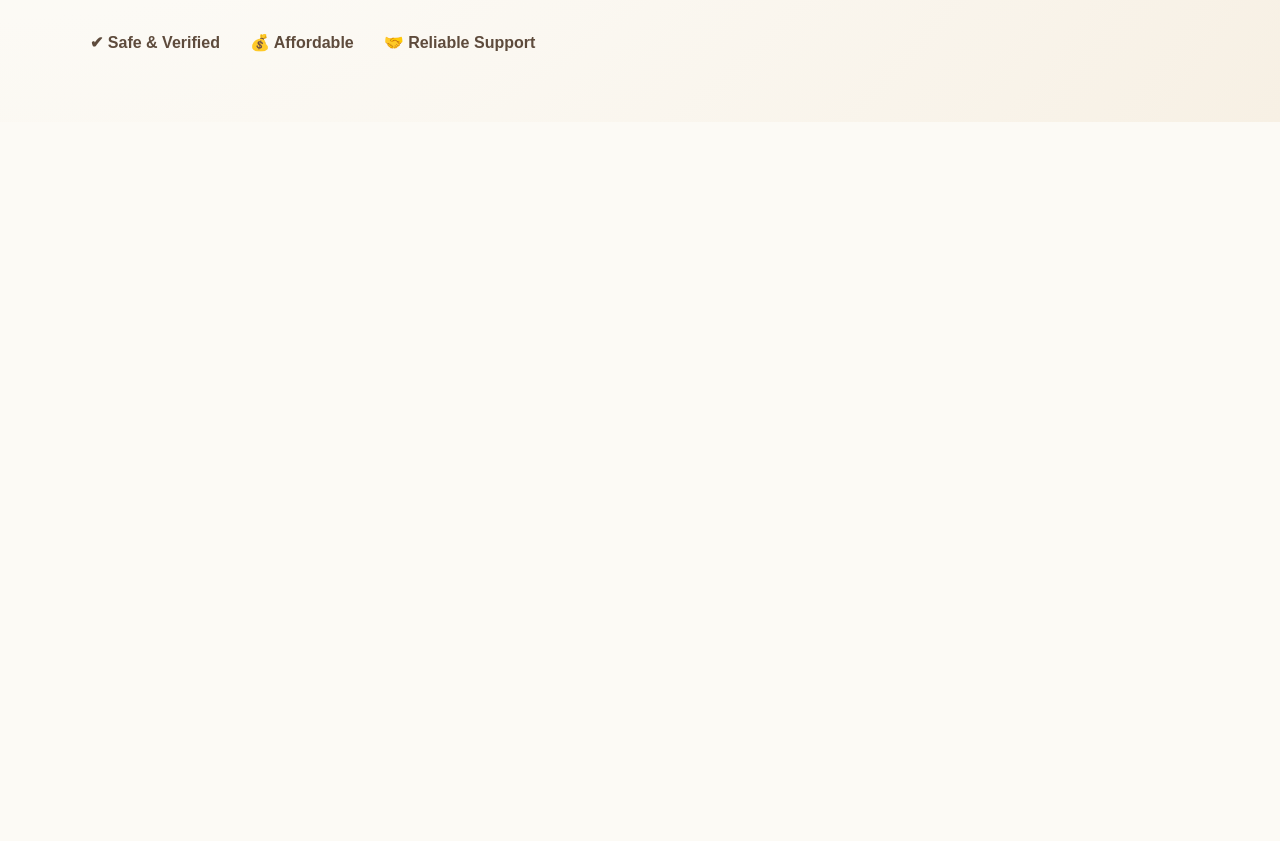
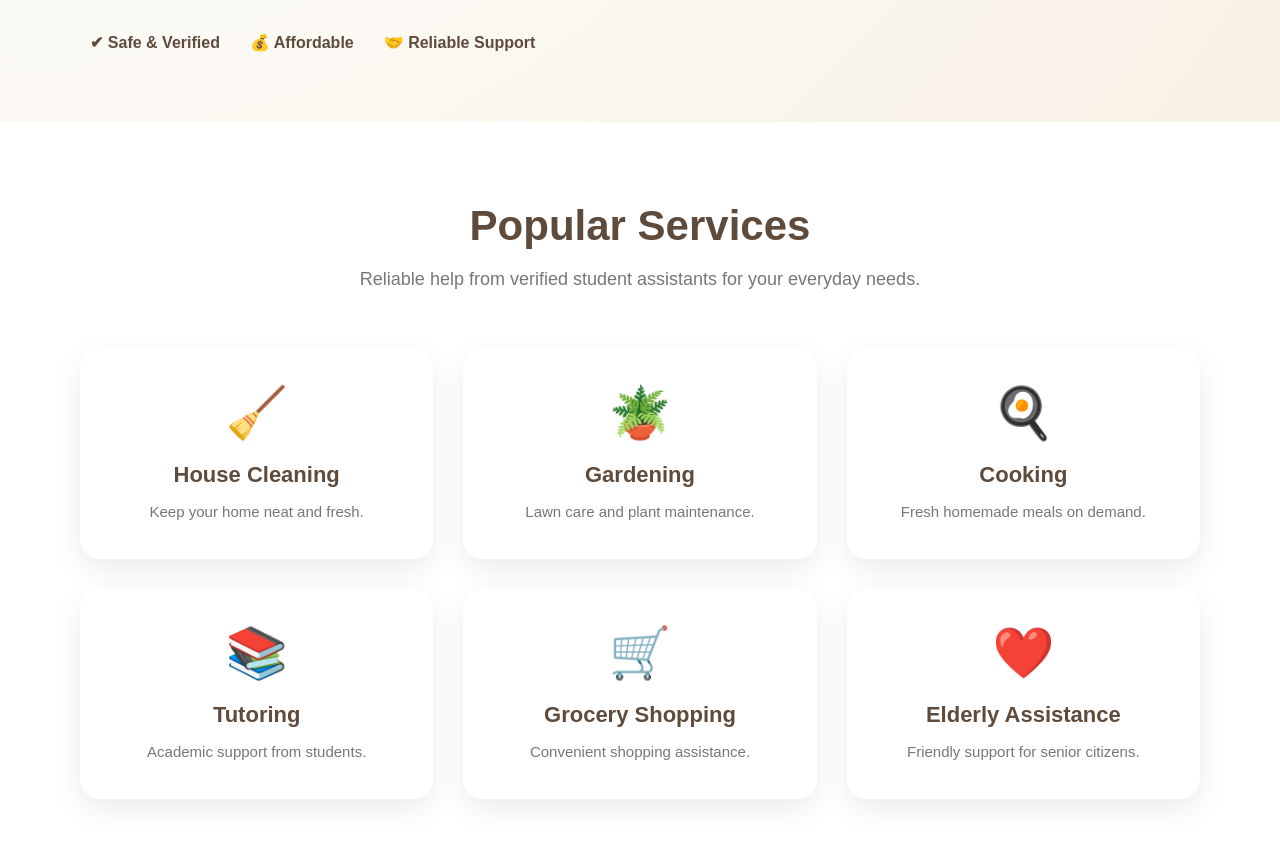
Before and after one commit to RagiSrinija27/earnmate-platform, a React (Vite) app in the folder frontend/: page / in a window 1280 px wide. Shown: the part 947-1788 px from the top of the page. Before the commit the page ends 1069 px from the top, so only its background shows below. Built offline with nearby package versions, Linux system fonts and the light colour scheme.

Commit message:
Enhance Popular Services section

```diff
--- a/frontend/src/App.jsx
+++ b/frontend/src/App.jsx
@@ -2,12 +2,14 @@ import "./App.css";
 
 import Navbar from "./components/Navbar/Navbar";
 import Hero from "./components/Hero/Hero";
+import PopularServices from "./components/PopularServices/PopularServices";
 
 function App() {
   return (
     <>
       <Navbar />
       <Hero />
+      <PopularServices />
     </>
   );
 }
--- a/frontend/src/components/Navbar/Navbar.css
+++ b/frontend/src/components/Navbar/Navbar.css
@@ -58,11 +58,13 @@ n
    Navigation Links
 =========================== */
 
-.nav-links {
-    display: flex;
-    align-items: center;
-
-    gap: 38px;
+.nav-links{
+    display:flex;
+    align-items:center;
+    gap:45px;
+    list-style:none;
+    margin:0;
+    padding:0;
 }
 
 .nav-links a {
--- a/frontend/src/components/Navbar/Navbar.jsx
+++ b/frontend/src/components/Navbar/Navbar.jsx
@@ -10,10 +10,11 @@ function Navbar() {
       </div>
 
       <ul className="nav-links">
-        <li><a href="#">Home</a></li>
-        <li><a href="#">Services</a></li>
-        <li><a href="#">About</a></li>
-        <li><a href="#">How It Works</a></li>
+      <li><a href="#">Home</a></li>
+      <li><a href="#">Services</a></li>
+      <li><a href="#">How It Works</a></li>
+      <li><a href="#">About</a></li>
+      <li><a href="#">Contact</a></li>
       </ul>
 
       <div className="nav-buttons">
--- /dev/null
+++ b/frontend/src/components/PopularServices/PopularServices.css
@@ -0,0 +1,56 @@
+.services-section {
+    padding: 80px;
+    background: #ffffff;
+    text-align: center;
+}
+
+.services-section h2 {
+    font-size: 42px;
+    color: #5E4B3C;
+    margin-bottom: 15px;
+}
+
+.services-subtitle {
+    color: #777;
+    font-size: 18px;
+    max-width: 650px;
+    margin: 0 auto 55px;
+    line-height: 1.6;
+}
+
+.services-grid {
+    display: grid;
+    grid-template-columns: repeat(3, 1fr);
+    gap: 30px;
+}
+
+.service-card {
+    background: #ffffff;
+    border-radius: 20px;
+    padding: 35px 25px;
+    box-shadow: 0 10px 30px rgba(0, 0, 0, 0.08);
+    transition: all 0.3s ease;
+    cursor: pointer;
+}
+
+.service-card:hover {
+    transform: translateY(-10px);
+    box-shadow: 0 18px 40px rgba(0, 0, 0, 0.12);
+}
+
+.service-icon {
+    font-size: 50px;
+    margin-bottom: 20px;
+}
+
+.service-card h3 {
+    font-size: 22px;
+    color: #5E4B3C;
+    margin-bottom: 12px;
+}
+
+.service-card p {
+    font-size: 15px;
+    color: #777;
+    line-height: 1.6;
+}
--- /dev/null
+++ b/frontend/src/components/PopularServices/PopularServices.jsx
@@ -0,0 +1,62 @@
+import "./PopularServices.css";
+
+const services = [
+  {
+    icon: "🧹",
+    title: "House Cleaning",
+    desc: "Keep your home neat and fresh.",
+  },
+  {
+    icon: "🪴",
+    title: "Gardening",
+    desc: "Lawn care and plant maintenance.",
+  },
+  {
+    icon: "🍳",
+    title: "Cooking",
+    desc: "Fresh homemade meals on demand.",
+  },
+  {
+    icon: "📚",
+    title: "Tutoring",
+    desc: "Academic support from students.",
+  },
+  {
+    icon: "🛒",
+    title: "Grocery Shopping",
+    desc: "Convenient shopping assistance.",
+  },
+  {
+    icon: "❤️",
+    title: "Elderly Assistance",
+    desc: "Friendly support for senior citizens.",
+  },
+];
+
+function PopularServices() {
+  return (
+    <section className="services-section">
+      <h2>Popular Services</h2>
+
+      <p className="services-subtitle">
+        Reliable help from verified student assistants for your everyday needs.
+      </p>
+
+      <div className="services-grid">
+        {services.map((service, index) => (
+          <div className="service-card" key={index}>
+            <div className="service-icon">
+              {service.icon}
+            </div>
+
+            <h3>{service.title}</h3>
+
+            <p>{service.desc}</p>
+          </div>
+        ))}
+      </div>
+    </section>
+  );
+}
+
+export default PopularServices;
```
